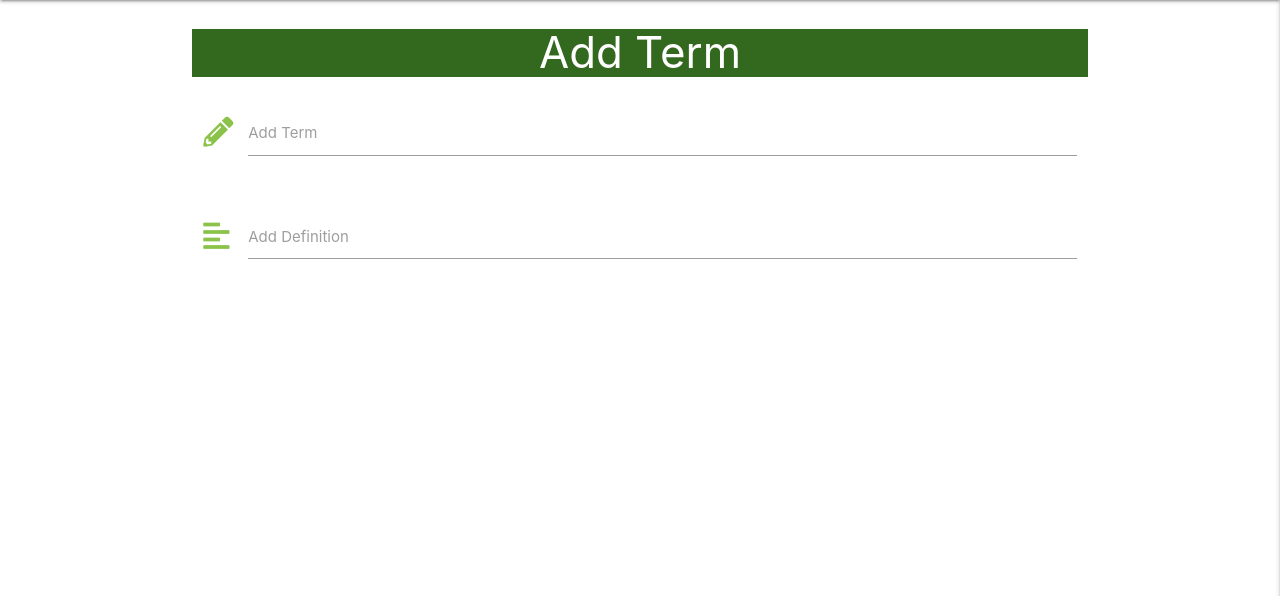
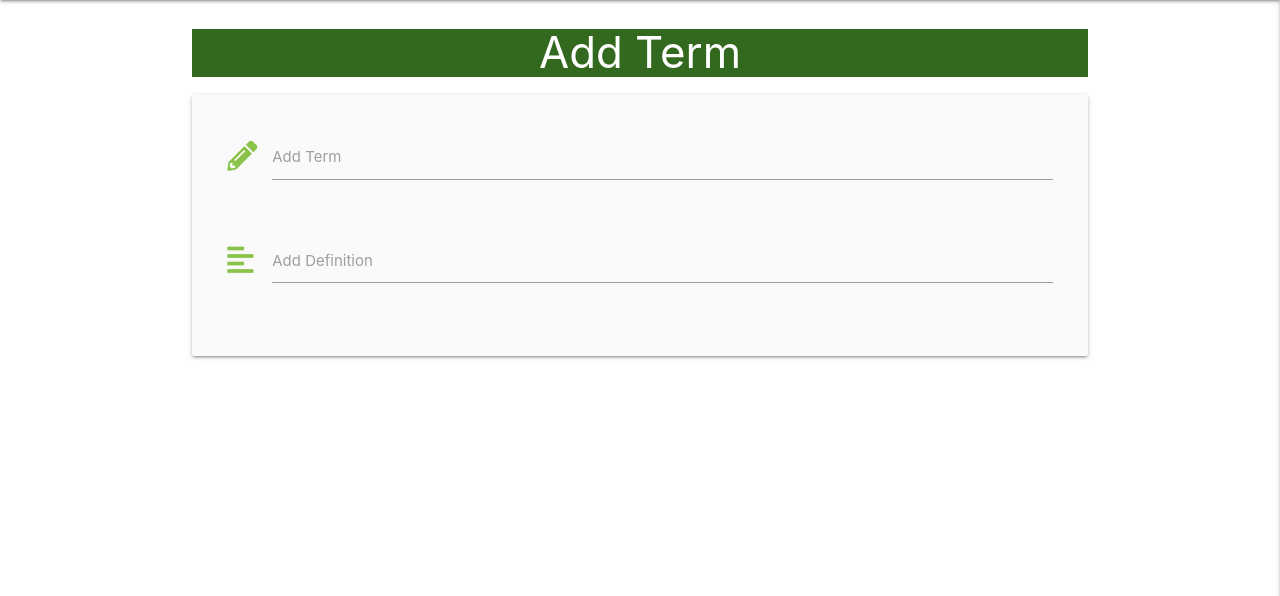
Before and after one commit to sruss07/MS03-Geodictionary, a Flask app: page /add_term in a window 1280 px wide. Shown: the part 64-660 px from the top of the page. Run offline with Flask 2, Linux system fonts and the light colour scheme; some libraries are stand-ins or nearby versions.

Commit message:
added card panel to term form

```diff
--- a/templates/add_term.html
+++ b/templates/add_term.html
@@ -3,7 +3,7 @@
 
 <h3 class="white-text light-green darken-4 center-align">Add Term</h3>
 
-<div class="row">
+<div class="row  card-panel grey lighten-5">
     <form class="col s12" method="POST" action="">
         <div class="row">
             <div class="input-field col s12">
```
